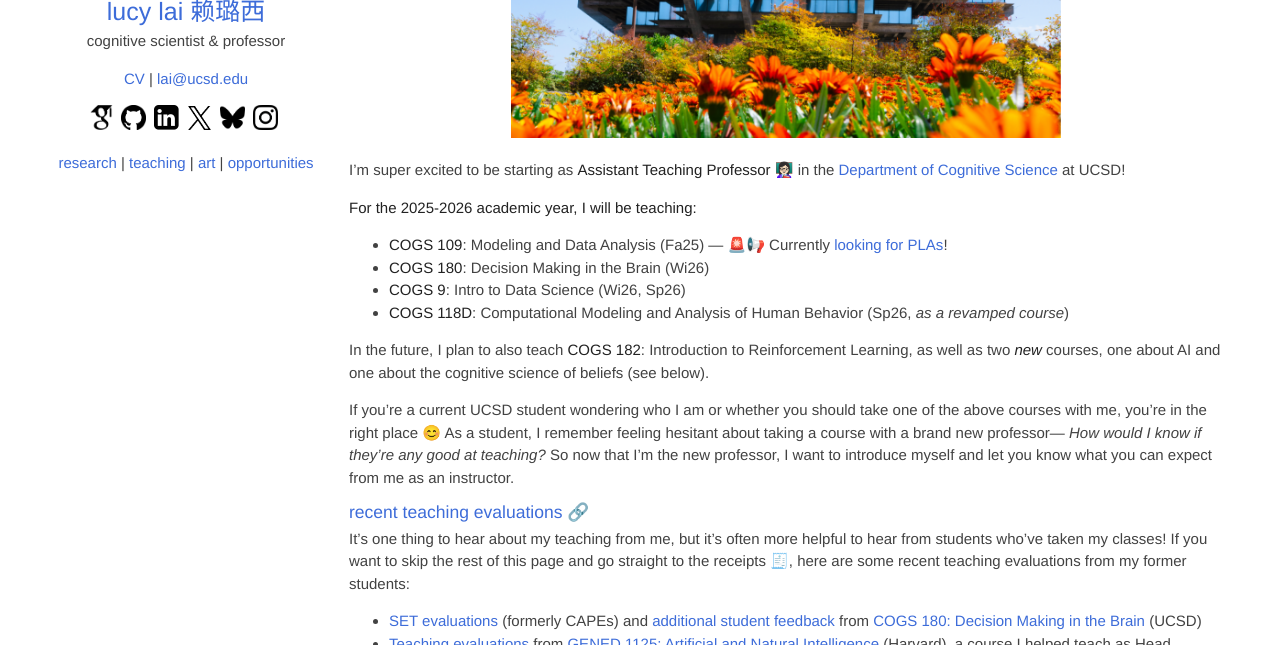
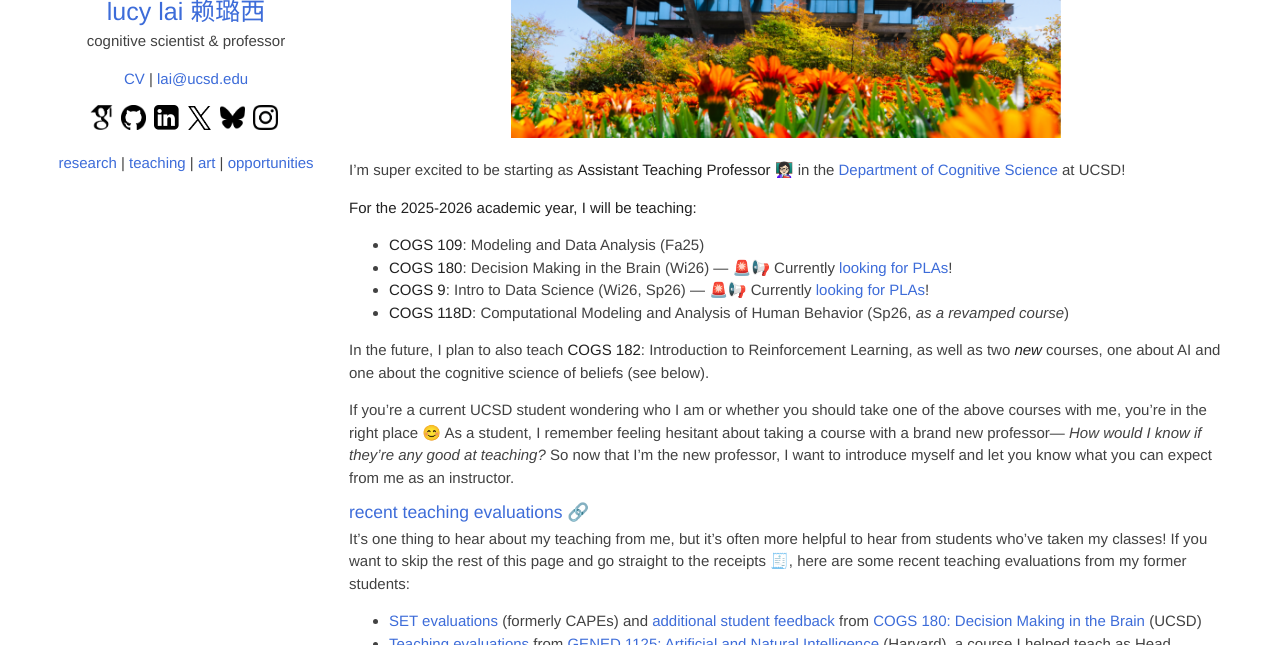
Before and after one commit to lucylai96/lucylai96.github.io, a Jekyll site: the page built from ucsd.md, in a window 1280 px wide and 900 px high, cut to the strip 255-900 px from the top of the window. Built offline with Jekyll 4.4.1, drawn with Linux system fonts in a browser that asks for light colours; our own code applies the rules of GitHub Pages for plain Markdown files.

Commit message:
Update ucsd.md

```diff
--- a/ucsd.md
+++ b/ucsd.md
@@ -7,9 +7,9 @@
 I’m super excited to be starting as **Assistant Teaching Professor** 👩🏻‍🏫 in the [Department of Cognitive Science](https://cogsci.ucsd.edu/){:target="_blank"} at UCSD!
 
 **For the 2025-2026 academic year, I will be teaching:**
-- **COGS 109**: Modeling and Data Analysis (Fa25) — 🚨📢 Currently [looking for PLAs](https://lucylai.com/opps){:target="_blank"}!
-- **COGS 180**: Decision Making in the Brain (Wi26)
-- **COGS 9**: Intro to Data Science (Wi26, Sp26)
+- **COGS 109**: Modeling and Data Analysis (Fa25)
+- **COGS 180**: Decision Making in the Brain (Wi26) — 🚨📢 Currently [looking for PLAs](https://lucylai.com/opps){:target="_blank"}!
+- **COGS 9**: Intro to Data Science (Wi26, Sp26) — 🚨📢 Currently [looking for PLAs](https://lucylai.com/opps){:target="_blank"}!
 - **COGS 118D**: Computational Modeling and Analysis of Human Behavior (Sp26, _as a revamped course_)
 
 In the future, I plan to also teach **COGS 182**: Introduction to Reinforcement Learning, as well as two _**new**_ courses, one about AI and one about the cognitive science of beliefs (see below).
```
